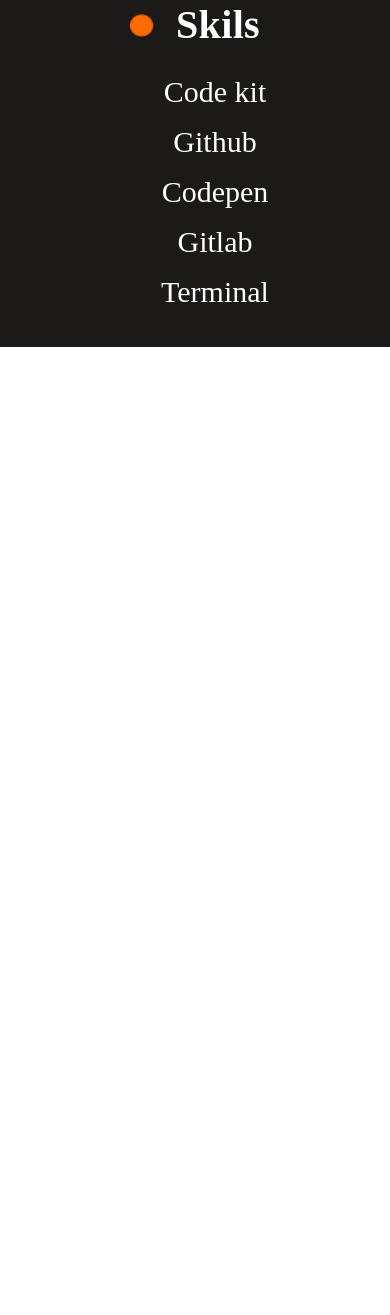
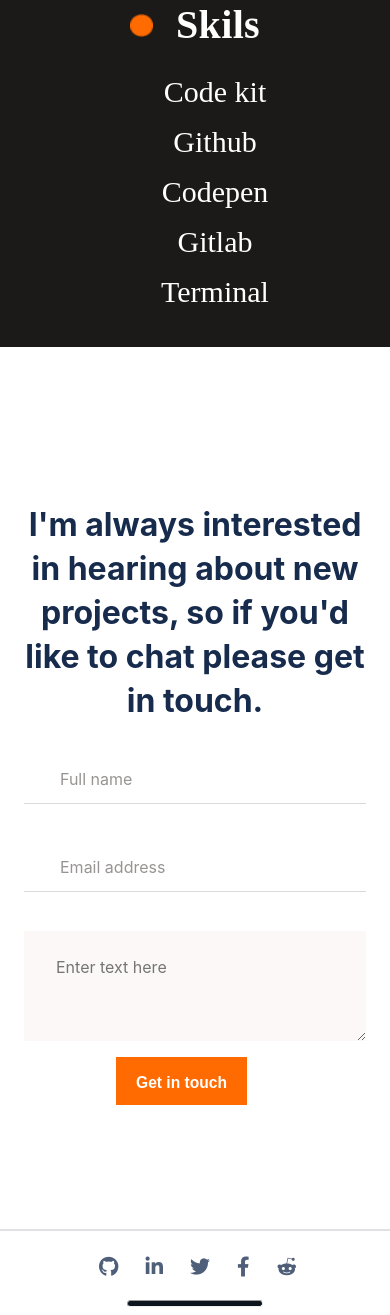
Before and after one commit to jenadiusnicholaus/my_portifolio_site, a website: page index.html in a window 390 px wide. Shown: the part 6945-8260 px from the top of the page. Before the commit the page ends 7292 px from the top, so only its background shows below. Drawn offline with Linux system fonts and the light colour scheme.

Commit message:
add contact me for  both HTML and CSS

```diff
--- a/assets/css/smallscreen.css
+++ b/assets/css/smallscreen.css
@@ -459,6 +459,7 @@
     font-size: 30px;
     line-height: 50px;
   }
+
 }
 
 /* ======================= In wide tabs========================== */
@@ -953,6 +954,139 @@
     font-size: 30px;
     line-height: 50px;
   }
+
+  /* ===================== Contact form ========================= */
+  .get-in-touch {
+    padding: 124px 24px 0 24px;
+    display: grid;
+    justify-content: column;
+  }
+
+  .get-in-touch p {
+    color:  #172B4D;
+    font-family: Inter;
+    font-style: normal;
+    font-weight: bold;
+    font-size: 32px;
+    line-height: 44px;
+    text-align: center;
+  }
+
+  .get-in-touch .input-control {
+    width: 100%;
+  }
+
+  .get-in-touch  input {
+    width: 100%;
+    box-sizing: border-box;
+    border: none;
+    border-bottom: 2px solid #dbd8d7;
+    margin-bottom: 39px;
+    border-width: 1px;
+    padding: 12px 20px;
+  }
+
+  .get-in-touch  input:hover {
+    border-bottom: 1px solid #ff6b00;
+  }
+
+  .get-in-touch  input:focus {
+    outline-color: #ff6b00;
+  }
+
+  input, textarea,
+  input::-webkit-input-placeholder {
+    font-family: Inter;
+    font-style: normal;
+    font-weight: normal;
+    font-size: 16px;
+    line-height: 24px;
+    color: #979493;
+  }
+
+  textarea,
+  ::-webkit-input-placeholder {
+    padding-top: 12px;
+    padding-left: 16px;
+  }
+
+  .get-in-touch textarea {
+    width: 100%;
+    box-sizing: border-box;
+    border: none;
+    background: #fbF8f7;
+  }
+
+  .get-in-touch-button {
+    display: flex;
+    justify-content: row;
+    align-content: space-around;
+    margin-top: 12px;
+    /* background-color: red; */
+    padding: 0 60px 0 92px;
+    /* width: 10vw; */
+  }
+
+  .get-in-touch-button .btn-get-in-touch {
+    border: 2px solid #ff6b00;
+  }
+
+  .get-in-touch-button .btn-get-in-touch {
+    width: 131px;
+    height: 48px;
+    font-style: normal;
+    font-weight: bold;
+    font-size: 4vw;
+    line-height: 24px;
+    color: #fff;
+    background-color: #ff6b00;
+  }
+
+  .get-in-touch-button .btn-get-in-touch:hover {
+    background: #fff5e1;
+    border: 2px solid #ff6b00;
+    color: #ff6b00;
+  }
+
+  .get-in-touch-button .btn-get-in-touch:focus {
+    background-color: #ff6b00;
+    border: 2px solid #ff6b00;
+    color: #fff;
+  }
+
+  .footer {
+    margin-top: 124px;
+  }
+
+  .footer .footer-links .hr1 {
+
+    border: 1px solid #dfe1e6;
+  }
+
+  .footer .footer-links .link-container {
+    padding-top: 0;
+    margin-top: 0;
+    padding-bottom: 0;
+    margin-bottom: 0;
+    border-color: #fff;
+    /* align-items: center; */
+    align-content: center;
+    margin-left: 94px;
+  }
+
+  .footer .footer-links .link-container .link-item .links {
+    color: #505F79;
+  }
+
+  .footer .footer-links .hr2 {
+    /* position: absolute; */
+    width: 134px;
+    height: 5px;
+    left: calc(50% - 134px/2 - 0.5px);
+    bottom: 8px;
+    background: #0D151E;
+    border-radius: 10px;
+  }
 }
 
 /* for the device with width greater than 482 */
--- a/index.html
+++ b/index.html
@@ -294,9 +294,40 @@
             </div>
         </section>
         <!-- end of about -->
-        <!-- <section  class="get-in-touch">
-            <h1>Get in</h1>
-        </section> -->
+        <section  class="get-in-touch">
+            <p>I'm always interested in hearing about new projects, so if you'd like to chat please get in touch.
+            </p>
+            <form action="" method ="post">
+                <div class="input-control">
+                    <input type="text" id="full-name" placeholder="Full name" required>
+                </div>
+                <div class="input-control">
+                    <input type="email" id="email" placeholder="Email address" required>
+                </div>
+                <div class="input-control">
+                    <textarea name="content" id="contents"   rows="4" placeholder="Enter text here" required></textarea>
+                </div>
+                <div class="get-in-touch-button">
+                    <div hidden></div>
+                <button  class="btn-get-in-touch" type="submit">Get in touch</button>
+                    <div hidden></div>
+                </div>
+            </form>
+        </section>
+
+        <section class="footer">
+            <div class="footer-links">
+                <hr class="hr1">
+                <ul class="link-container">
+                    <li class="link-item"><a href="#" class="links"><i class="fa-brands fa-github"></i></a></li>
+                    <li class="link-item"><a href="#" class="links"><i class="fa-brands fa-linkedin-in"></i></a></li>
+                    <li class="link-item"><a href="#" class="links"><i class="fa-brands fa-twitter"></i></a></li>
+                    <li class="link-item"><a href="#" class="links"><i class="fa-brands fa-facebook-f"></i></a></li>
+                    <li class="link-item"><a href="#" class="links"><i class="fa-brands fa-reddit-alien"></i></a></li>
+                </ul>
+                <hr class="hr2">
+                </div>
+        </section>
     </div>
    <!-- end container -->
 </body>
```
